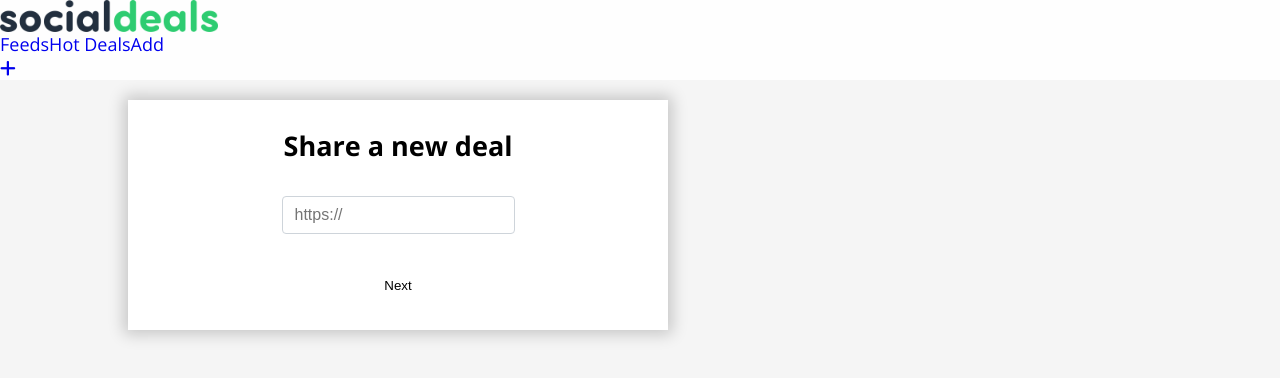
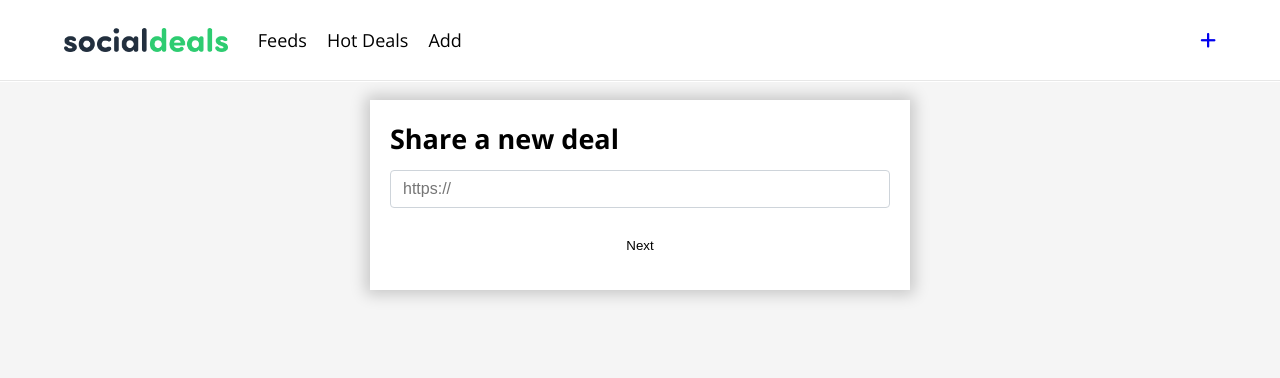
Before and after one commit to moshicode/Socialdeals, a React (Create React App) app: page /add in a window 1280 px wide. Shown: the top 378 px of the page. Built offline with nearby package versions, Linux system fonts and the light colour scheme.

Commit message:
fix navbar css

```diff
--- a/src/App.css
+++ b/src/App.css
@@ -1,3 +1,13 @@
+/**
+* Color Plate
+**/
+
+:root {
+  --primary: #2ecc71;
+  --dark: #222f3e;
+  --light: #fff;
+}
+
 /**
 * RESET CSS
 **/
@@ -8,8 +18,9 @@ body {
   outline: none;
   font-family: 'Open Sans', Arial, sans-serif;
   font-size: 18px;
+  background-color: #f5f5f5;
   user-select: none;
-  background-color: #f5f5f5;
+  overflow-y: scroll;
 }
 
 h1,
@@ -22,7 +33,8 @@ h6 {
 }
 
 input,
-button {
+button,
+select {
   outline: none;
 }
 
@@ -62,10 +74,7 @@ a {
   max-width: 500px;
   display: grid;
   grid-auto-rows: 50px;
-  grid-row-gap: 20px;
-  position: relative;
-  justify-items: center;
-  align-items: center;
+  margin: 0 auto;
   box-shadow: 0 0px 15px 4px rgba(0, 0, 0, 0.2);
 }
 
@@ -88,49 +97,54 @@ a {
   width: -webkit-fill-available;
   padding: 10px;
   line-height: 40px;
-  color: #495057;
+  color: #999999;
   background-color: transparent;
   border: none;
-  border-bottom: 1px solid #fff;
+  border-bottom: 1px dashed #ababab;
   margin-bottom: 20px;
   font-size: 20px;
 }
-
 
 /******
 * Header
 ******/
 
-header {
-  /* display: grid;
-  grid-template-columns: repeat(3, 1fr);
-  align-items: center; */
+.header-wrapper {
   position: fixed;
   top: 0;
   right: 0;
   left: 0;
-  background-color: rgba(255, 255, 255, 0.9);
   height: 80px;
   z-index: 100;
+  background-color: rgba(255, 255, 255, 0.95);
+  box-shadow: 0px 1px 0px rgb(255, 255, 255);
+  border-bottom: 1px solid rgb(231, 231, 231);
 }
 
-#header-child {
+header {
   display: grid;
-  grid-template-columns: repeat(3, 1fr);
-  height: 80px;
+  grid-template-columns: max-content repeat(2, 1fr);
+  grid-column-gap: 30px;
+  height: inherit;
   align-items: center;
-  width: 80%;
+  width: 90%;
   margin: 0 auto;
+  max-width: 1280px;
 }
 
-.logo {
-  height: 32px;
-  width: auto;
+.user-minidash {
+  justify-self: right;
 }
 
-.nav>a {
+.main-nav>a {
   color: #000;
   margin-right: 20px;
+}
+
+
+.logo {
+  height: 24px;
+  width: auto;
 }
 
 .user {
@@ -150,6 +164,8 @@ header {
 
 .feed {
   background-color: #fff;
+  padding: 5px;
+  border: 1px solid #eee;
 }
 
 .entry-image img {
@@ -213,7 +229,7 @@ header {
   width: 100%;
   height: 100%;
   border-radius: 50%;
-  background-color: #2ecc71;
+  background-color: var(--primary);
   opacity: 0.6;
   position: absolute;
   top: 0;
```
